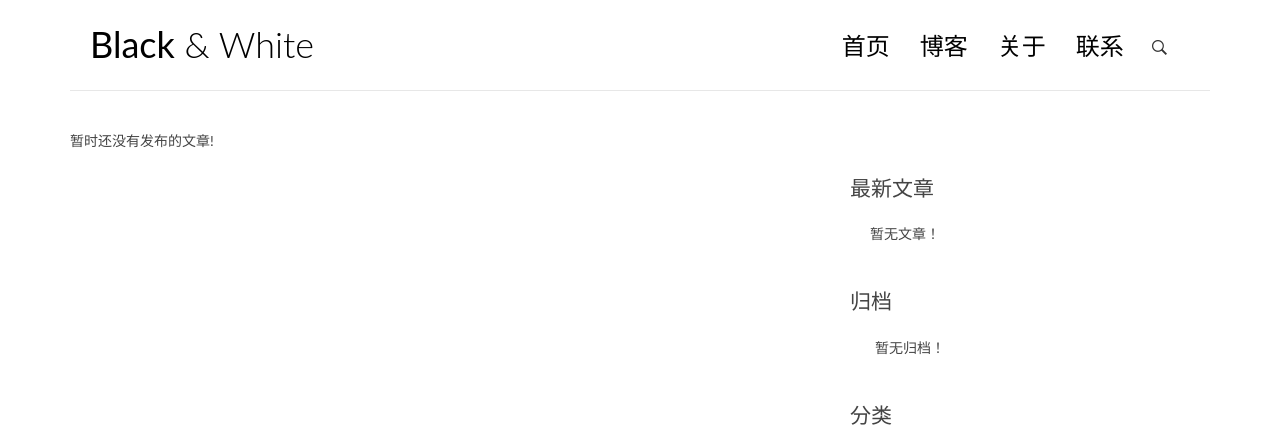
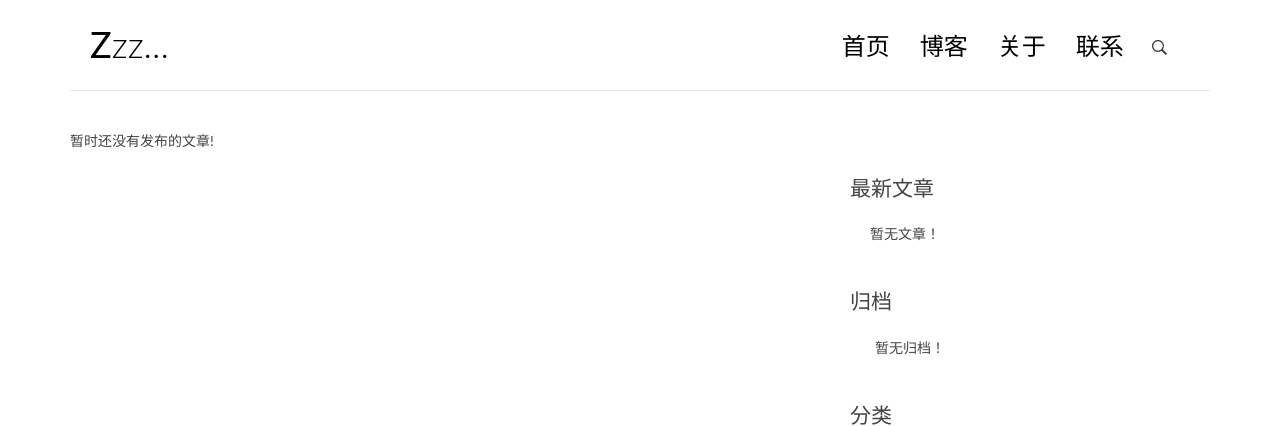
Before and after one commit to MapleStoryAir/BP, a Django app: page /blog/ in a window 1280 px wide. Shown: the top 426 px of the page. Run offline with Django 3.2, Linux system fonts and the light colour scheme; data that the repository does not hold is empty; some libraries are stand-ins or nearby versions.

Commit message:
细节修改2

```diff
--- a/templates/base.html
+++ b/templates/base.html
@@ -30,7 +30,7 @@
         <div class="row">
             <div class="col-md-4 col-sm-5 col-xs-8">
                 <div class="logo">
-                    <h1><a href="{% url 'blog:index' %}"><b>Black</b> &amp; White</a></h1>
+                    <h1><a href="{% url 'blog:index' %}"><b>Z</b>zz...</a></h1>
                 </div>
             </div><!-- col-md-4 -->
             <div class="col-md-8 col-sm-7 col-xs-4">
```
